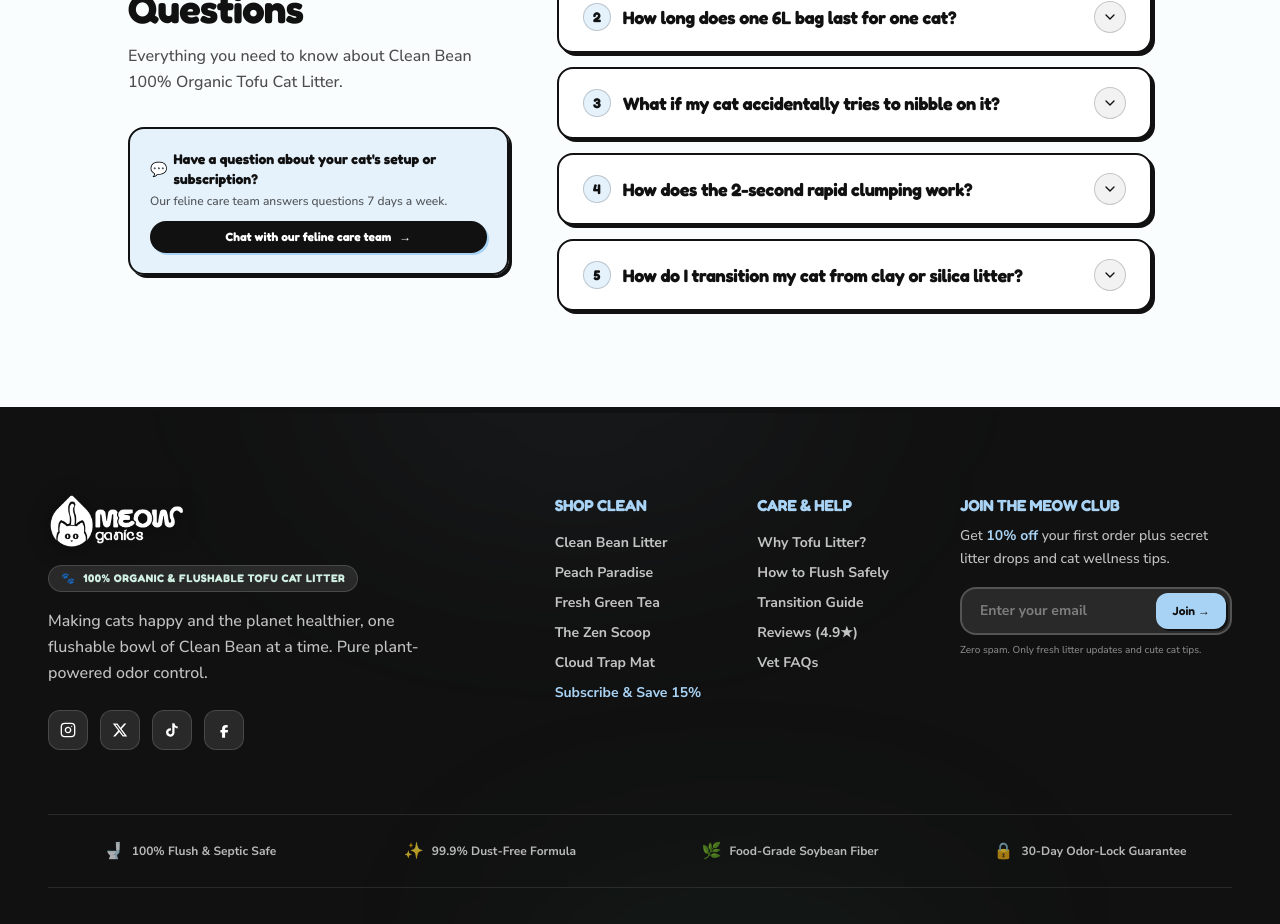
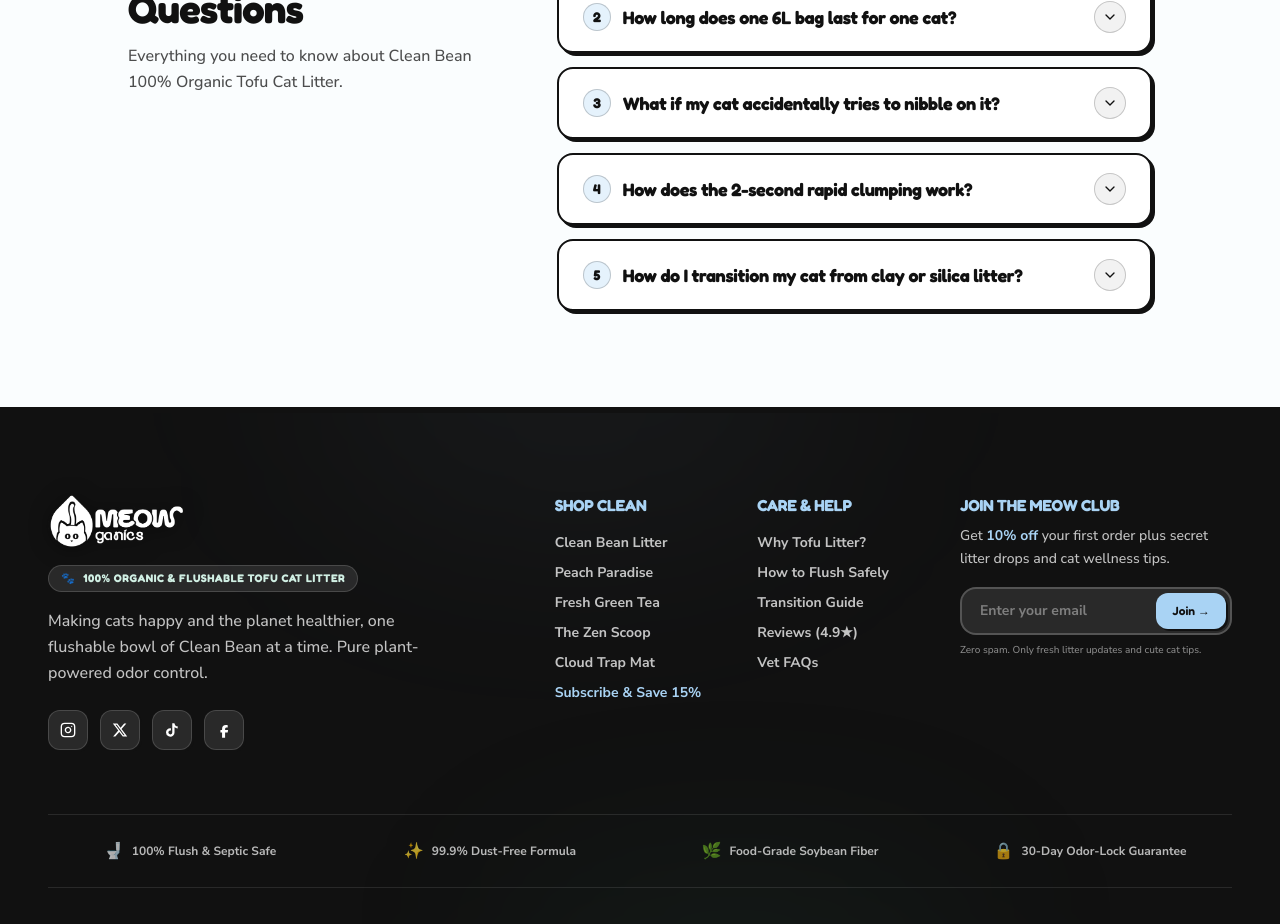
Before and after one commit to techgohypemedia/meow, a Next.js app: page / in a window 1280 px wide. Shown: the part 7400-8324 px from the top of the page. Built offline with nearby package versions, Linux system fonts and the light colour scheme.

Commit message:
feat: implement home page with interactive hero section and FAQ component

```diff
--- a/src/app/page.tsx
+++ b/src/app/page.tsx
@@ -155,9 +155,6 @@
         <FAQs
           title="Frequently Asked Questions"
           subtitle="Everything you need to know about Clean Bean 100% Organic Tofu Cat Litter."
-          supportText="Have a question about your cat's setup or subscription?"
-          supportLinkText="Chat with our feline care team"
-          supportLinkHref="/product"
           items={[
             {
               id: "faq-1",
--- a/src/components/ui/text-reveal-faqs.tsx
+++ b/src/components/ui/text-reveal-faqs.tsx
@@ -75,26 +75,6 @@
             <p className="text-brand-black/75 mt-2.5 sm:mt-3 text-sm sm:text-base leading-relaxed font-medium">
               {subtitle}
             </p>
-
-            {/* Desktop Support Card */}
-            <div className="hidden md:flex mt-8 p-5 rounded-2xl bg-brand-blue-light/50 border-2 border-brand-black shadow-[3px_3px_0px_#111111] flex-col gap-3">
-              <div>
-                <p className="font-heading font-bold text-sm text-brand-black flex items-center gap-1.5">
-                  <span>💬</span>
-                  <span>{supportText}</span>
-                </p>
-                <p className="text-xs text-brand-black/70 font-medium mt-1">
-                  Our feline care team answers questions 7 days a week.
-                </p>
-              </div>
-              <Link
-                href={supportLinkHref}
-                className="inline-flex items-center justify-center gap-2 px-4 py-2 bg-brand-black text-brand-white rounded-full font-heading font-bold text-xs shadow-[2px_2px_0px_#A9D3F4] hover:scale-105 active:scale-95 transition-transform text-center"
-              >
-                <span>{supportLinkText}</span>
-                <span>→</span>
-              </Link>
-            </div>
           </div>
 
           {/* Right / Accordion Column */}
@@ -128,26 +108,6 @@
                 </AccordionItem>
               ))}
             </Accordion>
-
-            {/* Mobile Support Card (Tactile, visible on mobile screens) */}
-            <div className="md:hidden mt-6 p-4 rounded-2xl bg-brand-blue-light/50 border-2 border-brand-black shadow-[3px_3px_0px_#111111] flex flex-col sm:flex-row items-start sm:items-center justify-between gap-3">
-              <div>
-                <p className="font-heading font-bold text-sm text-brand-black flex items-center gap-1.5">
-                  <span>💬</span>
-                  <span>{supportText}</span>
-                </p>
-                <p className="text-xs text-brand-black/70 font-medium mt-0.5">
-                  Our feline care team is always here to help.
-                </p>
-              </div>
-              <Link
-                href={supportLinkHref}
-                className="inline-flex items-center justify-center gap-1.5 px-4 py-2.5 bg-brand-black text-brand-white rounded-full font-heading font-bold text-xs shadow-[2px_2px_0px_#A9D3F4] hover:scale-105 active:scale-95 transition-transform w-full sm:w-auto text-center"
-              >
-                <span>{supportLinkText}</span>
-                <span>→</span>
-              </Link>
-            </div>
           </div>
         </div>
       </div>
```
